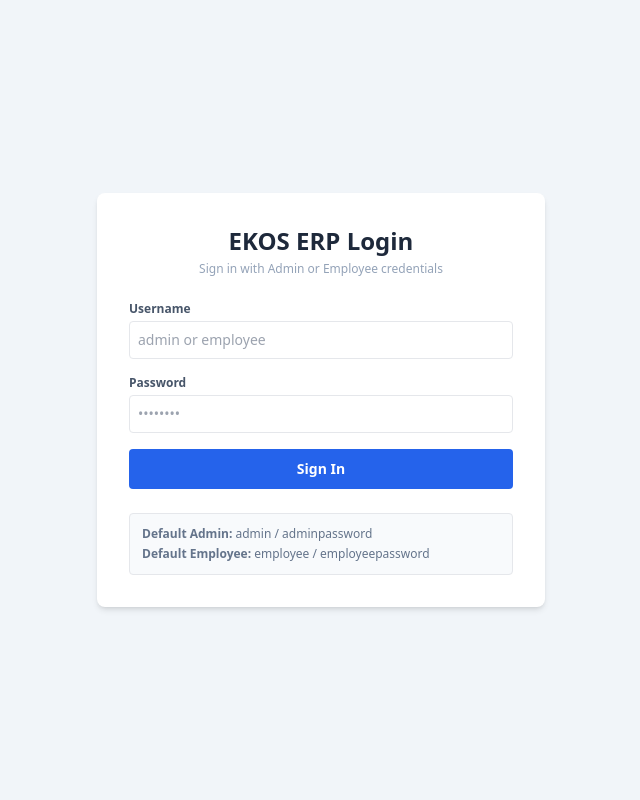
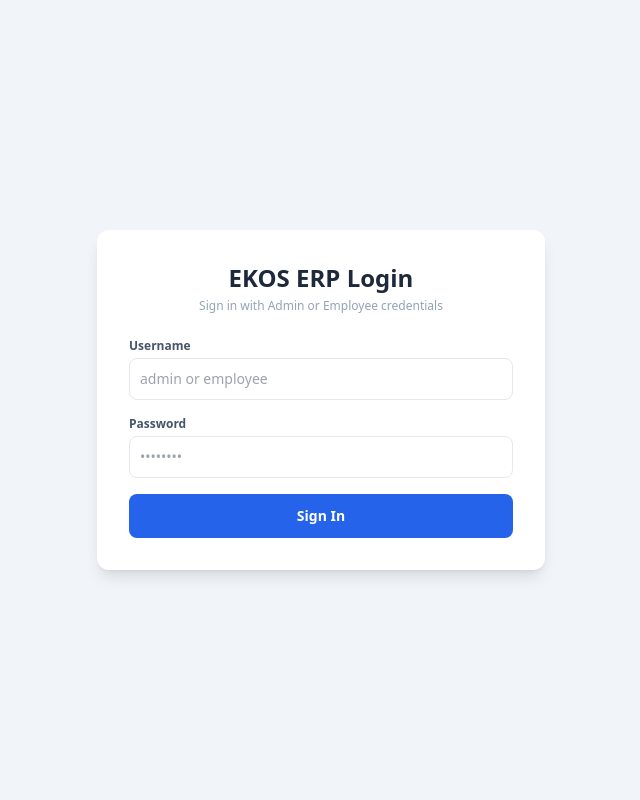
Before and after one commit to srikanthgunji2002-bit/ekos-warehouse-app, a FastAPI app: page /login in a window 1280 px wide. Shown: the whole page, without its empty margins (319-959 px from the left). Run offline with FastAPI, Linux system fonts and the light colour scheme; some libraries are stand-ins or nearby versions.

Commit message:
Update login.html

```diff
--- a/templates/login.html
+++ b/templates/login.html
@@ -2,11 +2,13 @@
 <html lang="en">
 <head>
     <meta charset="UTF-8">
+    <!-- Viewport Tag for Native Mobile Display -->
+    <meta name="viewport" content="width=device-width, initial-scale=1.0, maximum-scale=1.0, user-scalable=no">
     <title>EKOS ERP - Login</title>
     <script src="https://cdn.tailwindcss.com"></script>
 </head>
-<body class="bg-slate-100 flex items-center justify-center min-h-screen">
-    <div class="bg-white p-8 rounded-lg shadow-md max-w-md w-full space-y-6">
+<body class="bg-slate-100 flex items-center justify-center min-h-screen px-4">
+    <div class="bg-white p-6 sm:p-8 rounded-xl shadow-lg max-w-md w-full space-y-6">
         <div class="text-center">
             <h1 class="text-2xl font-bold text-slate-800">EKOS ERP Login</h1>
             <p class="text-xs text-slate-400 mt-1">Sign in with Admin or Employee credentials</p>
@@ -15,19 +17,14 @@
         <form id="loginForm" class="space-y-4">
             <div>
                 <label class="block text-xs font-semibold text-slate-600 mb-1">Username</label>
-                <input type="text" id="user" placeholder="admin or employee" class="w-full border p-2 text-sm rounded" required />
+                <input type="text" id="user" placeholder="admin or employee" class="w-full border p-2.5 text-sm rounded-lg focus:ring-2 focus:ring-blue-500 focus:outline-none" required />
             </div>
             <div>
                 <label class="block text-xs font-semibold text-slate-600 mb-1">Password</label>
-                <input type="password" id="pass" placeholder="••••••••" class="w-full border p-2 text-sm rounded" required />
+                <input type="password" id="pass" placeholder="••••••••" class="w-full border p-2.5 text-sm rounded-lg focus:ring-2 focus:ring-blue-500 focus:outline-none" required />
             </div>
-            <button type="submit" class="w-full bg-blue-600 text-white p-2.5 rounded text-sm font-semibold hover:bg-blue-700">Sign In</button>
+            <button type="submit" class="w-full bg-blue-600 text-white p-3 rounded-lg text-sm font-semibold hover:bg-blue-700 transition">Sign In</button>
         </form>
-
-        <div class="bg-slate-50 p-3 rounded text-xs text-slate-500 space-y-1 border">
-            <p><strong>Default Admin:</strong> admin / adminpassword</p>
-            <p><strong>Default Employee:</strong> employee / employeepassword</p>
-        </div>
     </div>
 
     <script>
```
